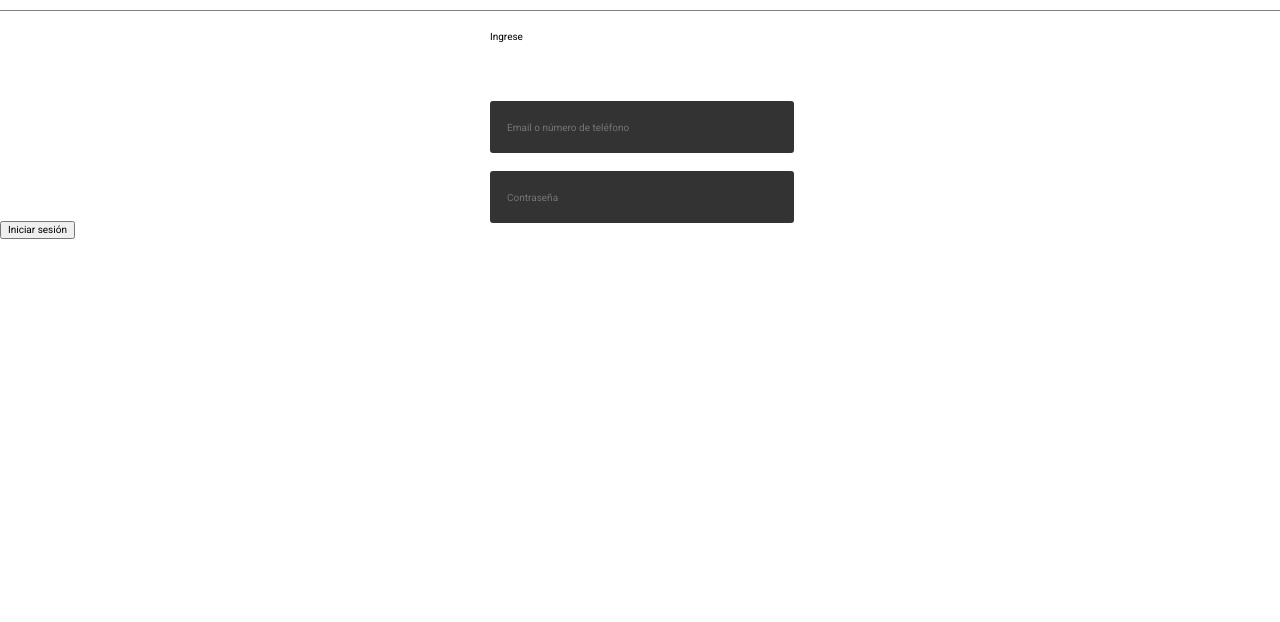
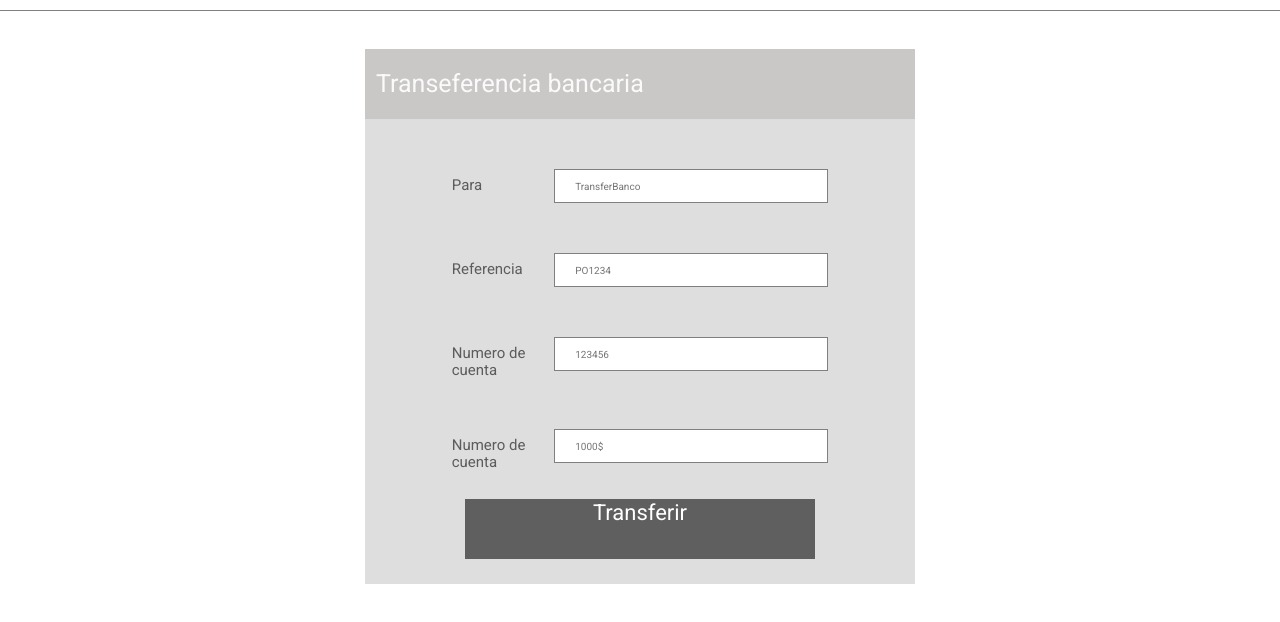
Before and after one commit to fisurx/virtual-wallet, a plain HTML site: page transferencias.html in a window 1280 px wide. Shown: the part 110-732 px from the top of the page. Drawn offline with nearby package versions, Linux system fonts and the light colour scheme.

Commit message:
transferencia-model1

```diff
--- a/css/styles.css
+++ b/css/styles.css
@@ -191,62 +191,74 @@ footer{
 
 /* TRANSFERENCIAS */
 
-.main-container{
-    width: 100%;
+.main-containerT{
+    width: ;
 }
 
+.bank-title{
+    display: flex;
+    justify-content: left;
+    align-items: center;
+    width: 55rem;
+    height: 7rem;
+    background-color: rgb(202, 199, 199);
+    margin: 0 auto;
+    margin-top: 3%;
+    color: #fafafa;
+    font-size: 2.5rem;
+}
+    .bank-title p{
+        margin-left: 2%;
+    }
 
-/*.box-transfer{
-        .gastos .titulo{
-
-
- margin-left: 4%;           padding: 0px;
-        }min-height: 50%;
-        width: 25%;
-    height: 50rem;
-    margin: 0 auto;
-    background-color: red;
+.data{
+    text-align: center;
 }
 
-    .box-transfer .titulo{
-        width: 100%;
-        height: 15%;
-        background-color: rgb(206, 206, 206);
-        color: #43484d;
-        font-size: 2.5rem;
+.data .lab{
+    display: inline-block;
+    width: 10rem;
+    text-align: left;
+    font-size: 150%;
+}
 
-    }
+.data label{
+    display: flex;
+    align-content: baseline;
+    color: #5c5c5c;
+}
 
-    .box-transfer .form-box{
-        width: 20rem;
-        margin-left: calc((100% - 20rem)/2);
-        background-color: blueviolet;
-        font-size: 1.5rem;
-    }
+.data input{
+    height: 3rem;
+    width: 25rem;
+    border: solid gray 0.1rem;
+    margin-top:5rem;
+    padding-left: 2rem;
+}
 
-    input{
-        margin-left: 5%;
-    }*/
+.form1 button{
+    display: flex;
+    margin: 0 auto;
+    margin-top: 5%;
+    justify-content: center;
+    width: 35rem;
+    height: 6rem;
+    font-size: 150%;
+    background-color: #5f5f5f;
+    border: 0;
+    color: white;
+    font-size: 2.2rem;
+}
 
-    label{
-        width: 300px;
-        height: 50px;
-        display: block;
-        /**margin: 0 auto;**/
-        margin-left: calc((100% - 300px)/2);	/**---------CALC--------- **/
-        margin-top: 20px;
+.form1{
 
-    }
+    margin: 0 auto;
 
-    input{
-        display: block;
-        width: 100%;
-        height: 100%;
-        color: #8c8c8c;
-        border: 0;
-        border-radius: 3px;
-        background:	#333;
-        text-indent: 15px;
-        font-size: 17px;
-        outline: none;
-    }
+}
+
+.fondo{
+    margin: 0 auto;
+    background-color: rgb(223, 222, 222);
+    width: 55rem;
+    height: 46.5rem;
+}
--- a/transferencias.html
+++ b/transferencias.html
@@ -26,20 +26,32 @@
             </nav>
         </div>
 
-    <div class="main-container">
-                <form>
-                    <label for="">Ingrese</label>
-                    <label for="us">
-                        <input type="text" required autocomplete="on" title="user" class="textos" placeholder="Email o número de teléfono">
-                    </label>
+    <div class="main-containerT">
+            <div class="bank-title"><p>Transeferencia bancaria</p></div>
+        <div class="fondo">
+            <form class="form1" action="">
+                <div class="data">
+                        <div class="lab"><label for="firstName" class="first-name">Para </label></div>
+                    <input id="firstName" type="text" placeholder="TransferBanco">
+                </div>
 
-                    <label for="pass">
-                        <input type="text" required autocomplete="on" title="password" class="textos" placeholder="Contraseña">
-                    </label>
+                <div class="data">
+                    <div class="lab"><label for="firstName" class="first-name">Referencia </label></div>
+                    <input id="firstName" type="text" placeholder="PO1234">
+                </div>
 
-                    <button type="submit" class="btn btn-default" id="enviar" value="Ingresar">Iniciar sesión</button>
+                <div class="data">
+                    <div class="lab"><label for="firstName" class="first-name">Numero de cuenta</label></div>
+                    <input id="firstName" type="text" placeholder="123456">
+                </div>
 
-                </form>
+                <div class="data">
+                    <div class="lab"><label for="firstName" class="first-name">Numero de cuenta</label></div>
+                    <input id="firstName" type="text" placeholder="1000$">
+                </div>
+                <button>Transferir</button>
+            </form>
+        </div>
     </div>
 </body>
 </html>
```
Also changed, not shown: images/grafico1.jpg (added), 1 other file.
